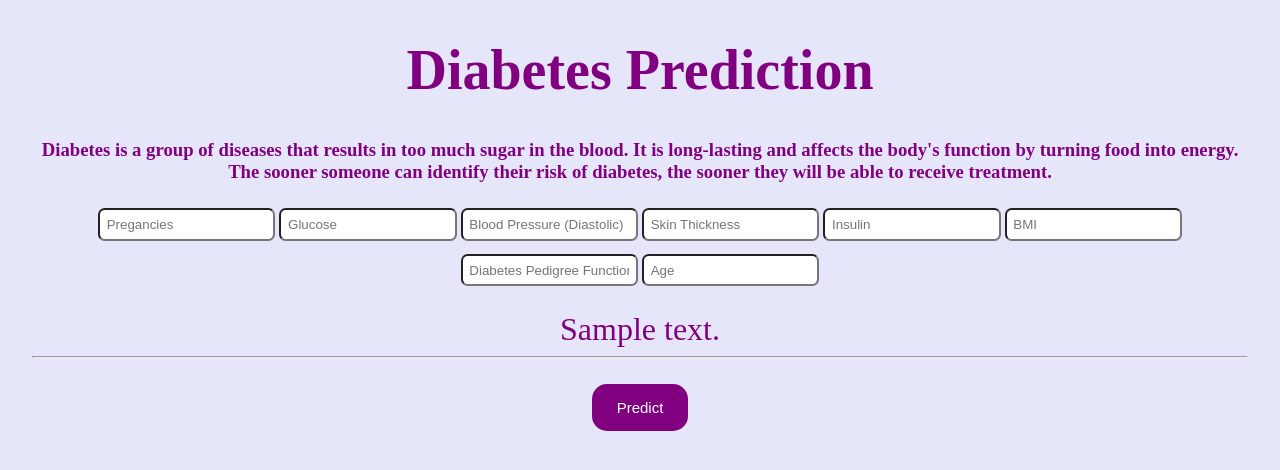
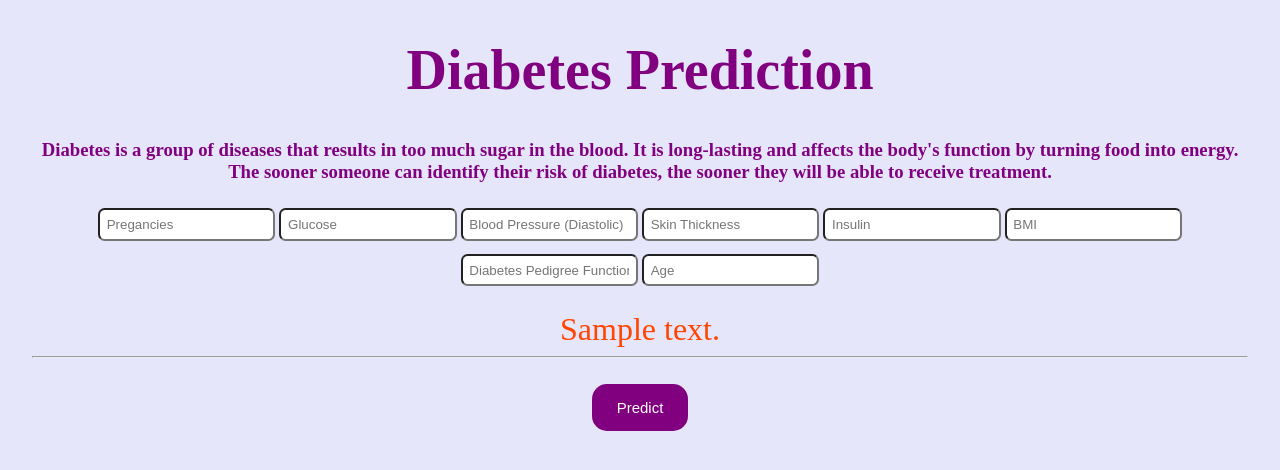
Before and after one commit to anshimathur0325/Diabetes-ML-Flask-App, a Flask app: template templates/index.html in a window 1280 px wide. Shown: the top 470 px of the page. Run offline with Flask 2, Linux system fonts and the light colour scheme; the template is opened without the code that fills it: most values are stand-ins (such as "Sample title", 1, 10 or a date in 2020); parts of the project's set-up code (start-up, migrations or seed data) failed here and were passed over.

Commit message:
Update style.css

```diff
--- a/static/css/style.css
+++ b/static/css/style.css
@@ -32,6 +32,7 @@
       justify-content: center;
     }
     #big{
+      color:orangered;
       font-size: 2em;
     }
     h1{
```
